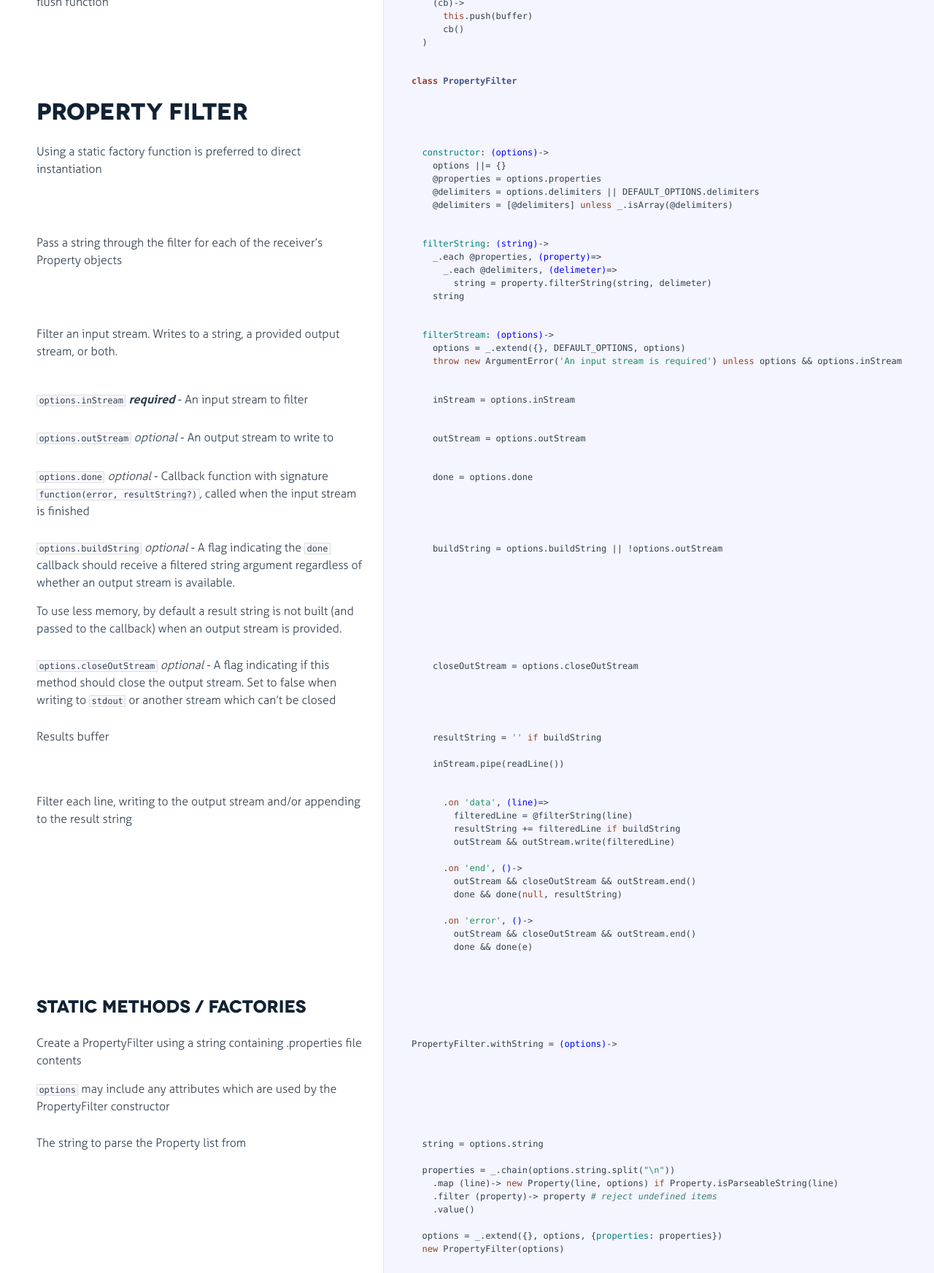
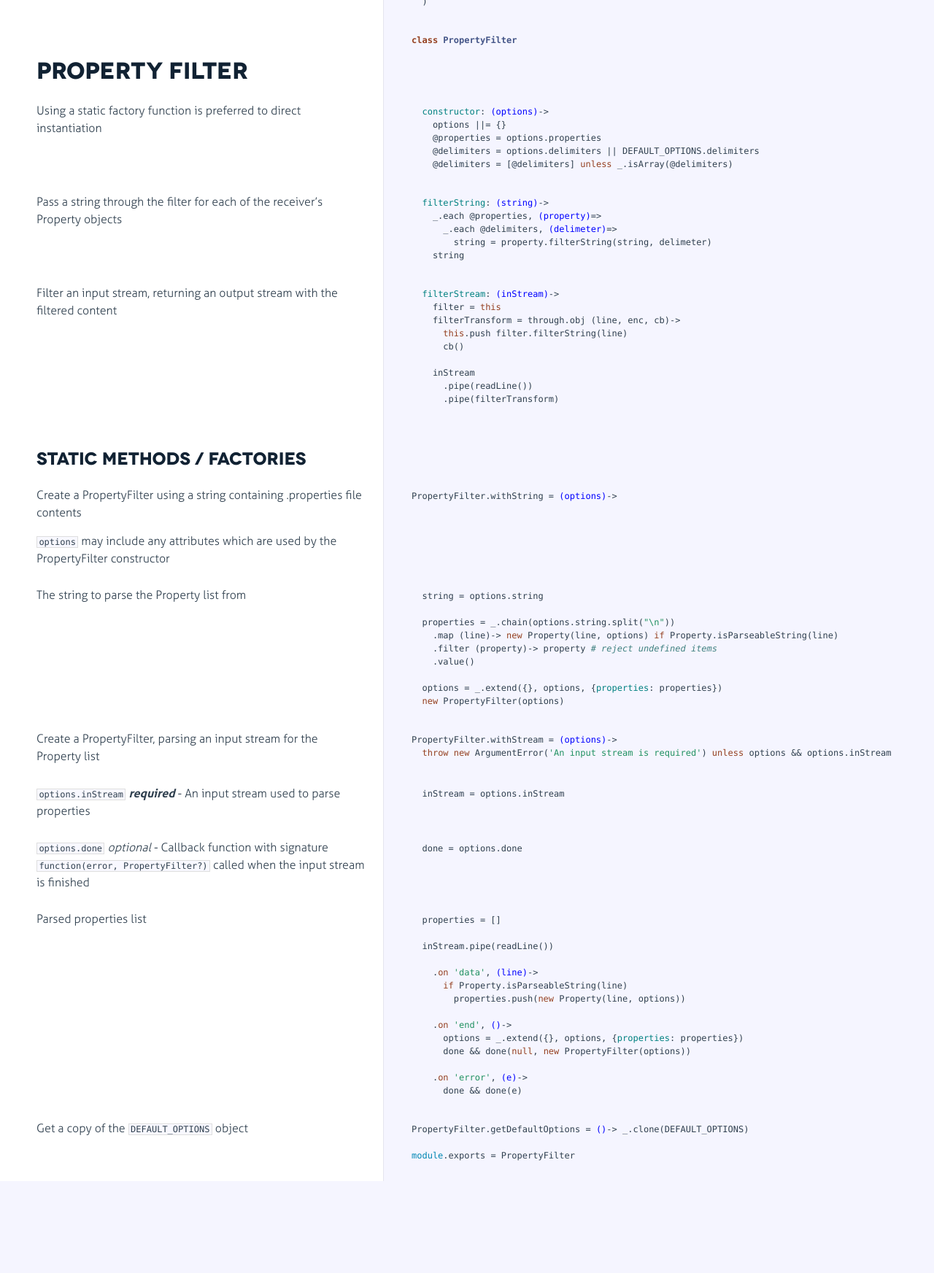
Before and after one commit to samolsen/node-filter-java-properties, a website: page html-docs/property-filter.html in a window 1280 px wide. Shown: the part 780-2525 px from the top of the page at 73% size. After the commit the page ends 2399 px from the top, so only its background shows below. Drawn offline with Linux system fonts and the light colour scheme.

Commit message:
Simplify API for filterStream

```diff
--- a/html-docs/property-filter.html
+++ b/html-docs/property-filter.html
@@ -76,21 +76,6 @@ see <a href="http://maven.apache.org/plugins/maven-resources-plugin/resources-mo
               <div class="pilwrap ">
                 <a class="pilcrow" href="#section-4">&#182;</a>
               </div>
-              <p>Close output streams by default, see <code>PropertyFilter#filterStream</code></p>
-
-            </div>
-
-            <div class="content"><div class='highlight'><pre>  <span class="hljs-attribute">closeOutStream</span>: <span class="hljs-literal">true</span></pre></div></div>
-
-        </li>
-
-
-        <li id="section-5">
-            <div class="annotation">
-
-              <div class="pilwrap ">
-                <a class="pilcrow" href="#section-5">&#182;</a>
-              </div>
               <p>Function transforming an input stream to another stream, which emits
 data as lines read from the input.</p>
 
@@ -103,11 +88,11 @@ data as lines read from the input.</p>
         </li>
 
 
-        <li id="section-6">
+        <li id="section-5">
             <div class="annotation">
 
               <div class="pilwrap ">
-                <a class="pilcrow" href="#section-6">&#182;</a>
+                <a class="pilcrow" href="#section-5">&#182;</a>
               </div>
               <p>transform function</p>
 
@@ -121,17 +106,18 @@ data as lines read from the input.</p>
         line = buffer.substring(<span class="hljs-number">0</span>, idx)
         buffer = buffer.substring(idx)
         idx = buffer.indexOf(<span class="hljs-string">"\n"</span>)
+
         <span class="hljs-keyword">this</span>.push(line)
       cb()</pre></div></div>
 
         </li>
 
 
-        <li id="section-7">
+        <li id="section-6">
             <div class="annotation">
 
               <div class="pilwrap ">
-                <a class="pilcrow" href="#section-7">&#182;</a>
+                <a class="pilcrow" href="#section-6">&#182;</a>
               </div>
               <p>flush function</p>
 
@@ -145,11 +131,11 @@ data as lines read from the input.</p>
         </li>
 
 
-        <li id="section-8">
+        <li id="section-7">
             <div class="annotation">
 
               <div class="pilwrap ">
-                <a class="pilcrow" href="#section-8">&#182;</a>
+                <a class="pilcrow" href="#section-7">&#182;</a>
               </div>
               <h1 id="property-filter">Property Filter</h1>
 
@@ -161,11 +147,11 @@ data as lines read from the input.</p>
         </li>
 
 
-        <li id="section-9">
+        <li id="section-8">
             <div class="annotation">
 
               <div class="pilwrap ">
-                <a class="pilcrow" href="#section-9">&#182;</a>
+                <a class="pilcrow" href="#section-8">&#182;</a>
               </div>
               <p>Using a static factory function is preferred to direct instantiation</p>
 
@@ -180,11 +166,11 @@ data as lines read from the input.</p>
         </li>
 
 
-        <li id="section-10">
+        <li id="section-9">
             <div class="annotation">
 
               <div class="pilwrap ">
-                <a class="pilcrow" href="#section-10">&#182;</a>
+                <a class="pilcrow" href="#section-9">&#182;</a>
               </div>
               <p>Pass a string through the filter for each of the receiver’s Property objects</p>
 
@@ -199,19 +185,38 @@ data as lines read from the input.</p>
         </li>
 
 
+        <li id="section-10">
+            <div class="annotation">
+
+              <div class="pilwrap ">
+                <a class="pilcrow" href="#section-10">&#182;</a>
+              </div>
+              <p>Filter an input stream, returning an output stream with the filtered content</p>
+
+            </div>
+
+            <div class="content"><div class='highlight'><pre>  <span class="hljs-attribute">filterStream</span>: <span class="hljs-function"><span class="hljs-params">(inStream)</span>-&gt;</span>
+    filter = <span class="hljs-keyword">this</span>
+    filterTransform = through.obj (line, enc, cb)-&gt;
+      <span class="hljs-keyword">this</span>.push filter.filterString(line)
+      cb()
+
+    inStream
+      .pipe(readLine())
+      .pipe(filterTransform)</pre></div></div>
+
+        </li>
+
+
         <li id="section-11">
             <div class="annotation">
 
               <div class="pilwrap ">
                 <a class="pilcrow" href="#section-11">&#182;</a>
               </div>
-              <p>Filter an input stream. Writes to a string, a provided output stream, or both.</p>
+              <h2 id="static-methods-factories">Static Methods / Factories</h2>
 
             </div>
-
-            <div class="content"><div class='highlight'><pre>  <span class="hljs-attribute">filterStream</span>: <span class="hljs-function"><span class="hljs-params">(options)</span>-&gt;</span>
-    options = _.extend({}, DEFAULT_OPTIONS, options)
-    <span class="hljs-keyword">throw</span> <span class="hljs-keyword">new</span> ArgumentError(<span class="hljs-string">'An input stream is required'</span>) <span class="hljs-keyword">unless</span> options &amp;&amp; options.inStream</pre></div></div>
 
         </li>
 
@@ -221,147 +226,6 @@ data as lines read from the input.</p>
 
               <div class="pilwrap ">
                 <a class="pilcrow" href="#section-12">&#182;</a>
-              </div>
-              <p><code>options.inStream</code> <strong><em>required</em></strong> -
-An input stream to filter</p>
-
-            </div>
-
-            <div class="content"><div class='highlight'><pre>    inStream = options.inStream</pre></div></div>
-
-        </li>
-
-
-        <li id="section-13">
-            <div class="annotation">
-
-              <div class="pilwrap ">
-                <a class="pilcrow" href="#section-13">&#182;</a>
-              </div>
-              <p><code>options.outStream</code> <em>optional</em> -
-An output stream to write to</p>
-
-            </div>
-
-            <div class="content"><div class='highlight'><pre>    outStream = options.outStream</pre></div></div>
-
-        </li>
-
-
-        <li id="section-14">
-            <div class="annotation">
-
-              <div class="pilwrap ">
-                <a class="pilcrow" href="#section-14">&#182;</a>
-              </div>
-              <p><code>options.done</code> <em>optional</em> -
-Callback function with signature <code>function(error, resultString?)</code>,
-called when the input stream is finished</p>
-
-            </div>
-
-            <div class="content"><div class='highlight'><pre>    done = options.done</pre></div></div>
-
-        </li>
-
-
-        <li id="section-15">
-            <div class="annotation">
-
-              <div class="pilwrap ">
-                <a class="pilcrow" href="#section-15">&#182;</a>
-              </div>
-              <p><code>options.buildString</code> <em>optional</em> -
-A flag indicating the <code>done</code> callback should receive a filtered string argument
-regardless of whether an output stream is available.</p>
-<p>To use less memory, by default a result string is not built (and passed to the callback)
-when an output stream is provided.</p>
-
-            </div>
-
-            <div class="content"><div class='highlight'><pre>    buildString = options.buildString || !options.outStream</pre></div></div>
-
-        </li>
-
-
-        <li id="section-16">
-            <div class="annotation">
-
-              <div class="pilwrap ">
-                <a class="pilcrow" href="#section-16">&#182;</a>
-              </div>
-              <p><code>options.closeOutStream</code> <em>optional</em> -
-A flag indicating if this method should close the output stream.
-Set to false when writing to <code>stdout</code> or another stream which can’t be closed</p>
-
-            </div>
-
-            <div class="content"><div class='highlight'><pre>    closeOutStream = options.closeOutStream</pre></div></div>
-
-        </li>
-
-
-        <li id="section-17">
-            <div class="annotation">
-
-              <div class="pilwrap ">
-                <a class="pilcrow" href="#section-17">&#182;</a>
-              </div>
-              <p>Results buffer</p>
-
-            </div>
-
-            <div class="content"><div class='highlight'><pre>    resultString = <span class="hljs-string">''</span> <span class="hljs-keyword">if</span> buildString
-
-    inStream.pipe(readLine())</pre></div></div>
-
-        </li>
-
-
-        <li id="section-18">
-            <div class="annotation">
-
-              <div class="pilwrap ">
-                <a class="pilcrow" href="#section-18">&#182;</a>
-              </div>
-              <p>Filter each line, writing to the output stream and/or appending to the result string </p>
-
-            </div>
-
-            <div class="content"><div class='highlight'><pre>      .<span class="hljs-literal">on</span> <span class="hljs-string">'data'</span>, <span class="hljs-function"><span class="hljs-params">(line)</span>=&gt;</span>
-        filteredLine = <span class="hljs-property">@filterString</span>(line)
-        resultString += filteredLine <span class="hljs-keyword">if</span> buildString
-        outStream &amp;&amp; outStream.write(filteredLine)
-
-      .<span class="hljs-literal">on</span> <span class="hljs-string">'end'</span>, <span class="hljs-function"><span class="hljs-params">()</span>-&gt;</span>
-        outStream &amp;&amp; closeOutStream &amp;&amp; outStream.end()
-        done &amp;&amp; done(<span class="hljs-literal">null</span>, resultString)
-
-      .<span class="hljs-literal">on</span> <span class="hljs-string">'error'</span>, <span class="hljs-function"><span class="hljs-params">()</span>-&gt;</span>
-        outStream &amp;&amp; closeOutStream &amp;&amp; outStream.end()
-        done &amp;&amp; done(e)</pre></div></div>
-
-        </li>
-
-
-        <li id="section-19">
-            <div class="annotation">
-
-              <div class="pilwrap ">
-                <a class="pilcrow" href="#section-19">&#182;</a>
-              </div>
-              <h2 id="static-methods-factories">Static Methods / Factories</h2>
-
-            </div>
-
-        </li>
-
-
-        <li id="section-20">
-            <div class="annotation">
-
-              <div class="pilwrap ">
-                <a class="pilcrow" href="#section-20">&#182;</a>
               </div>
               <p>Create a PropertyFilter using a string containing .properties file contents</p>
 <p><code>options</code> may include any attributes which are used by the PropertyFilter constructor</p>
@@ -373,11 +237,11 @@ Set to false when writing to <code>stdout</code> or another stream which can’t
         </li>
 
 
-        <li id="section-21">
+        <li id="section-13">
             <div class="annotation">
 
               <div class="pilwrap ">
-                <a class="pilcrow" href="#section-21">&#182;</a>
+                <a class="pilcrow" href="#section-13">&#182;</a>
               </div>
               <p>The string to parse the Property list from</p>
 
@@ -396,11 +260,11 @@ Set to false when writing to <code>stdout</code> or another stream which can’t
         </li>
 
 
-        <li id="section-22">
+        <li id="section-14">
             <div class="annotation">
 
               <div class="pilwrap ">
-                <a class="pilcrow" href="#section-22">&#182;</a>
+                <a class="pilcrow" href="#section-14">&#182;</a>
               </div>
               <p>Create a PropertyFilter, parsing an input stream for the Property list</p>
 
@@ -412,11 +276,11 @@ Set to false when writing to <code>stdout</code> or another stream which can’t
         </li>
 
 
-        <li id="section-23">
+        <li id="section-15">
             <div class="annotation">
 
               <div class="pilwrap ">
-                <a class="pilcrow" href="#section-23">&#182;</a>
+                <a class="pilcrow" href="#section-15">&#182;</a>
               </div>
               <p><code>options.inStream</code> <strong><em>required</em></strong> -
 An input stream used to parse properties</p>
@@ -428,11 +292,11 @@ An input stream used to parse properties</p>
         </li>
 
 
-        <li id="section-24">
+        <li id="section-16">
             <div class="annotation">
 
               <div class="pilwrap ">
-                <a class="pilcrow" href="#section-24">&#182;</a>
+                <a class="pilcrow" href="#section-16">&#182;</a>
               </div>
               <p><code>options.done</code> <em>optional</em> -
 Callback function with signature <code>function(error, PropertyFilter?)</code> called when the input
@@ -445,11 +309,11 @@ stream is finished</p>
         </li>
 
 
-        <li id="section-25">
+        <li id="section-17">
             <div class="annotation">
 
               <div class="pilwrap ">
-                <a class="pilcrow" href="#section-25">&#182;</a>
+                <a class="pilcrow" href="#section-17">&#182;</a>
               </div>
               <p>Parsed properties list</p>
 
@@ -473,11 +337,11 @@ stream is finished</p>
         </li>
 
 
-        <li id="section-26">
+        <li id="section-18">
             <div class="annotation">
 
               <div class="pilwrap ">
-                <a class="pilcrow" href="#section-26">&#182;</a>
+                <a class="pilcrow" href="#section-18">&#182;</a>
               </div>
               <p>Get a copy of the <code>DEFAULT_OPTIONS</code> object</p>
 
```
Also changed, not shown: src/property-filter.coffee (+10 -52 lines), test/property-filter-test.coffee (+10 -39 lines).
